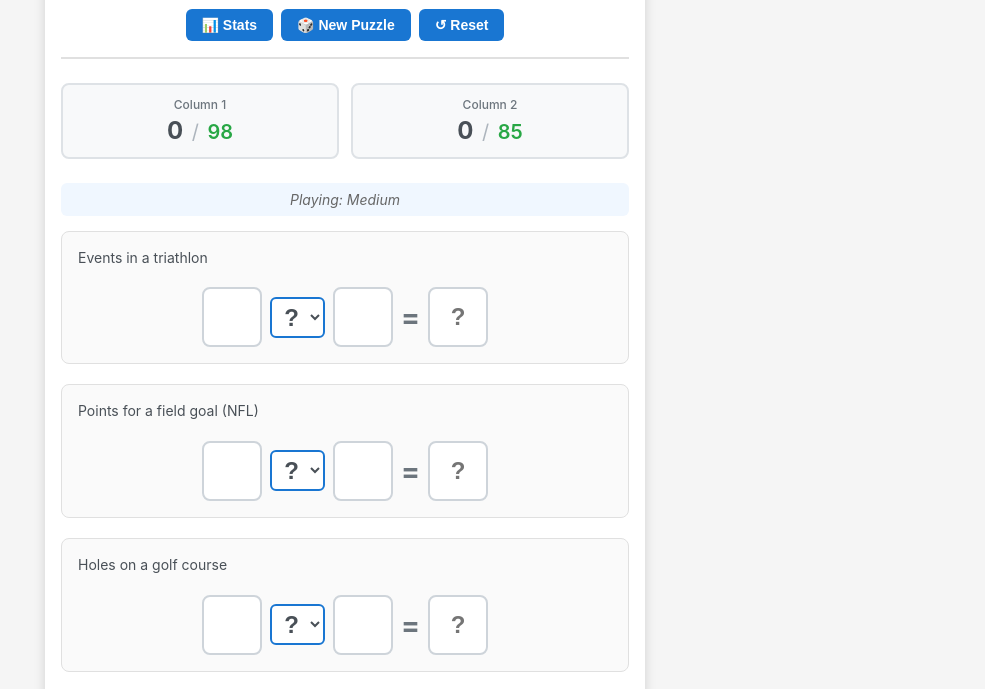
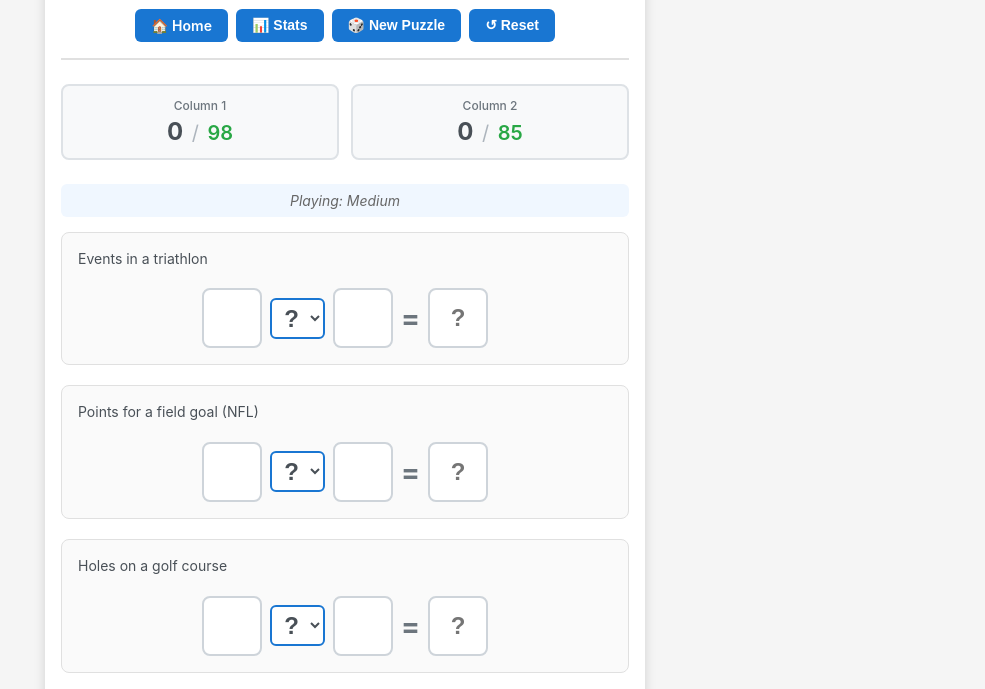
Before and after one commit to TheBIMsider/sumwords, a plain HTML site: page V01/index.html in a window 1280 px wide. Shown: the part 246-935 px from the top of the page, without its empty margins (295-1280 px from the left). Drawn offline with Linux system fonts and the light colour scheme.

```diff
--- a/V01/index.html
+++ b/V01/index.html
@@ -233,6 +233,11 @@
           </select>
         </div>
         <div class="header-controls">
+          <a
+            href="https://thebimsider.github.io/sumwords/landing/"
+            class="btn-header btn-home"
+            >🏠 Home</a
+          >
           <button class="btn-header" id="stats-btn">📊 Stats</button>
           <button class="btn-header" id="new-puzzle-btn">🎲 New Puzzle</button>
           <button class="btn-header" id="reset-btn">↺ Reset</button>
--- a/V01/styles.css
+++ b/V01/styles.css
@@ -353,6 +353,23 @@
 }
 
 .btn-header:active {
+  transform: translateY(0);
+}
+
+/* Home link specific styling */
+.btn-home {
+  text-decoration: none;
+  display: inline-flex;
+  align-items: center;
+  justify-content: center;
+}
+
+.btn-home:hover {
+  background-color: var(--button-primary-hover);
+  transform: translateY(-1px);
+}
+
+.btn-home:active {
   transform: translateY(0);
 }
 
```
